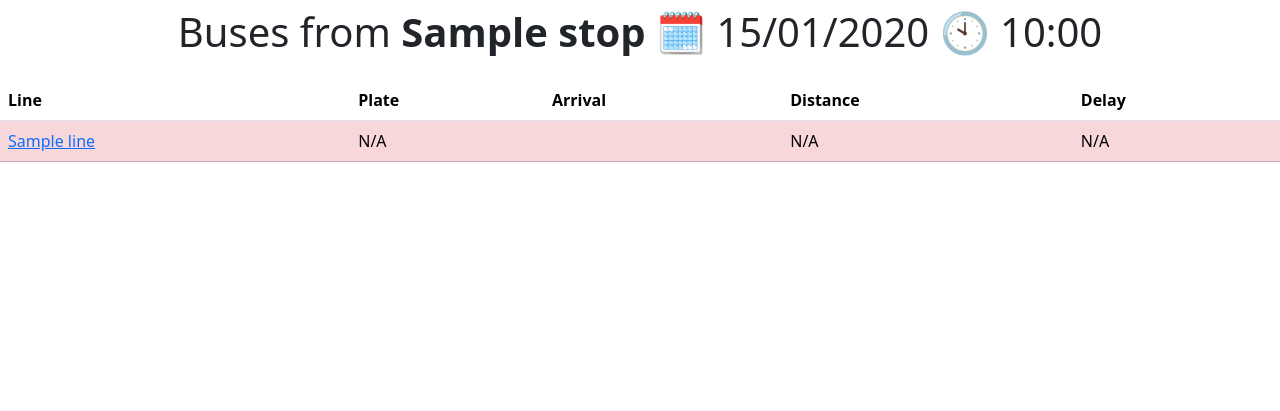
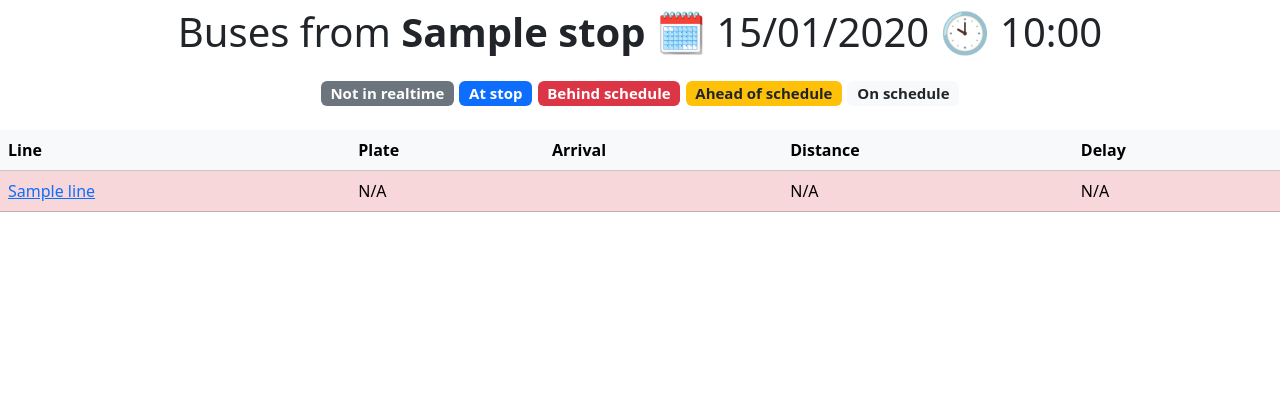
Before and after one commit to peprolinbot/bus.gal-web, a Django app: template buses/templates/buses/stop_monitoring.html in a window 1280 px wide. Shown: the part 67-478 px from the top of the page. Run offline with Django 4.2, Linux system fonts and the light colour scheme; the template is opened without the code that fills it: most values are stand-ins (such as "Sample title", 1, 10 or a date in 2020); parts of the project's set-up code (start-up, migrations or seed data) failed here and were passed over; some libraries are stand-ins or nearby versions.

Commit message:
Add color code legend for stop monitoring

```diff
--- a/buses/templates/buses/stop_monitoring.html
+++ b/buses/templates/buses/stop_monitoring.html
@@ -5,7 +5,16 @@
     <h1 class="text-center">Buses from <b>{{ stop.name }}</b> 🗓️ {{ date|date:'d/m/Y 🕙 H:i' }}</h1>
 </div>
 <div class="row mb-3">
-    <table class="table table-hover">
+    <h5 class="text-center">
+        <span class="badge bg-secondary">Not in realtime</span>
+        <span class="badge bg-primary">At stop</span>
+        <span class="badge bg-danger">Behind schedule</span>
+        <span class="badge bg-warning text-dark">Ahead of schedule</span>
+        <span class="badge bg-light text-dark">On schedule</span>
+    </h5>
+</div>
+<div class="row mb-3">
+    <table class="table table-light table-hover">
         <tr>
             <th scope="col">Line</th>
             <th scope="col">Plate</th>
```
